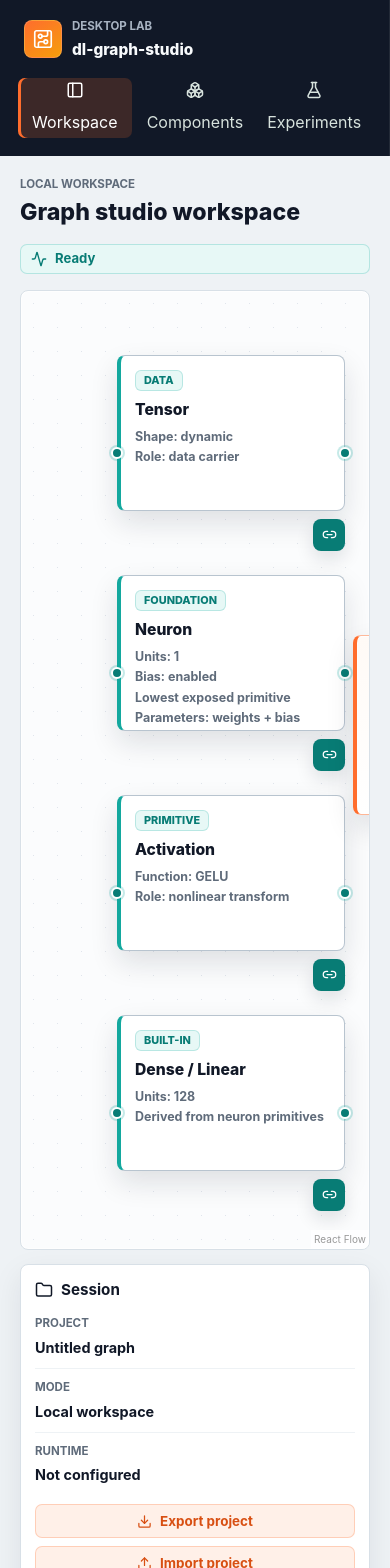
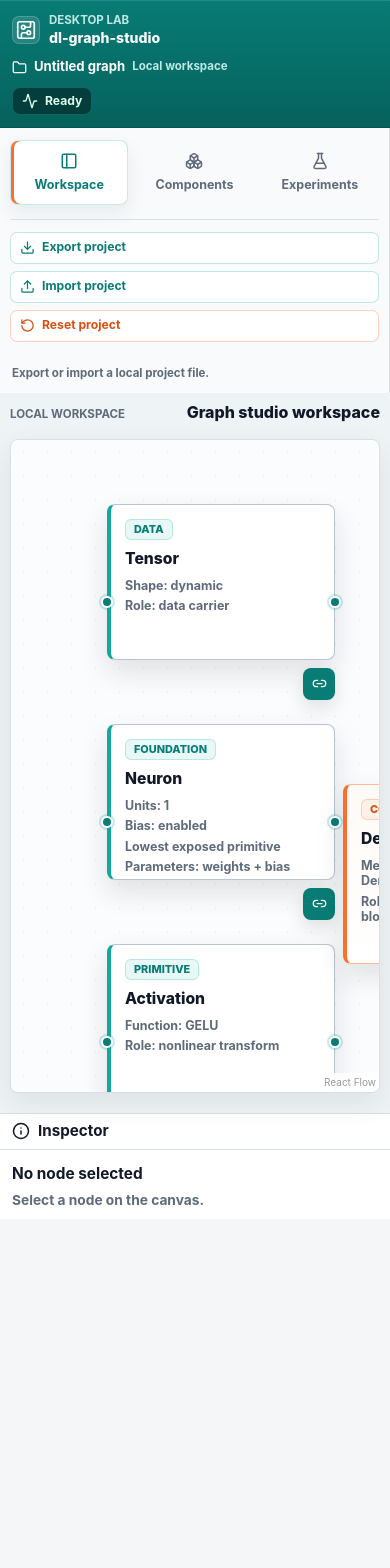
Before and after one commit to DoMo-98/dl-graph-studio, a React (Vite) app: page / in a window 390 px wide. Shown: the top 1568 px of the page. After the commit the page ends 1219 px from the top, so only its background shows below. Built offline with nearby package versions, Linux system fonts and the light colour scheme.

Commit message:
fix: align visual system with approved direction

```diff
--- a/src/App.tsx
+++ b/src/App.tsx
@@ -52,12 +52,6 @@ import type {
 type ConnectionValidationResult =
   | { isValid: true }
   | { isValid: false; message: string };
-
-const workspaceItems = [
-  { label: "Project", value: "Untitled graph" },
-  { label: "Mode", value: "Local workspace" },
-  { label: "Runtime", value: "Not configured" },
-];
 
 const defaultCanvasSize = { width: 960, height: 960 };
 const primitiveFlowNodeSize = { width: 228, height: 196 };
@@ -822,7 +816,7 @@ export function App() {
 
   return (
     <div className="app-shell">
-      <aside className="sidebar" aria-label="Primary">
+      <header className="app-topbar">
         <div className="brand-lockup">
           <div className="brand-mark" aria-hidden="true">
             <CircuitBoard size={22} strokeWidth={1.8} />
@@ -833,8 +827,26 @@ export function App() {
           </div>
         </div>
 
+        <div className="topbar-project" aria-label="Current project">
+          <Folder size={15} aria-hidden="true" />
+          <span>Untitled graph</span>
+          <small>Local workspace</small>
+        </div>
+
+        <div className="status-pill">
+          <Activity size={16} aria-hidden="true" />
+          <span>Ready</span>
+        </div>
+      </header>
+
+      <main id="workspace" className="editor-shell" aria-label="Workspace">
+        <aside className="sidebar" aria-label="Primary">
           <nav className="nav-list" aria-label="Workspace sections">
-          <a className="nav-item active" href="#workspace" aria-current="page">
+            <a
+              className="nav-item active"
+              href="#workspace"
+              aria-current="page"
+            >
               <PanelLeft size={18} aria-hidden="true" />
               <span>Workspace</span>
             </a>
@@ -847,35 +859,7 @@ export function App() {
               <span>Experiments</span>
             </a>
           </nav>
-      </aside>
 
-      <main id="workspace" className="workspace" aria-label="Workspace">
-        <header className="workspace-header">
-          <div>
-            <p className="eyebrow">local workspace</p>
-            <h2>Graph studio workspace</h2>
-          </div>
-          <div className="status-pill">
-            <Activity size={16} aria-hidden="true" />
-            <span>Ready</span>
-          </div>
-        </header>
-
-        <section className="workbench" aria-label="Project overview">
-          <div className="workspace-panel-stack">
-            <div className="workspace-panel">
-              <div className="panel-heading">
-                <Folder size={18} aria-hidden="true" />
-                <h3>Session</h3>
-              </div>
-              <dl className="meta-list">
-                {workspaceItems.map((item) => (
-                  <div className="meta-row" key={item.label}>
-                    <dt>{item.label}</dt>
-                    <dd>{item.value}</dd>
-                  </div>
-                ))}
-              </dl>
           <div className="project-file-actions">
             <button type="button" onClick={exportProject}>
               <Download size={15} aria-hidden="true" />
@@ -896,53 +880,16 @@ export function App() {
               <span>Reset project</span>
             </button>
           </div>
+
           <p className={`project-file-status ${projectStatus.kind}`}>
             {projectStatus.message}
           </p>
-            </div>
+        </aside>
 
-            <aside className="workspace-panel" aria-label="Node inspector">
-              <div className="panel-heading">
-                <Info size={18} aria-hidden="true" />
-                <h3>Inspector</h3>
-              </div>
-
-              {selectedNode ? (
-                <div className="inspector-details">
-                  <span className="architecture-node-kind">
-                    {selectedNode.kind}
-                  </span>
-                  <h4>{selectedNode.label}</h4>
-                  <ul>
-                    {getDisplayMetadata(selectedNode, graphNodes).map(
-                      (item) => (
-                        <li key={item}>{item}</li>
-                      ),
-                    )}
-                  </ul>
-                  {selectedNode.parameters.length > 0 ? (
-                    <div
-                      className="parameter-form"
-                      aria-label={`${selectedNode.label} parameters`}
-                    >
-                      {selectedNode.parameters.map((parameter) => (
-                        <ParameterControl
-                          key={parameter.id}
-                          nodeId={selectedNode.id}
-                          parameter={parameter}
-                          onChange={updateNodeParameter}
-                        />
-                      ))}
-                    </div>
-                  ) : null}
-                </div>
-              ) : (
-                <div className="inspector-empty">
-                  <p>No node selected</p>
-                  <span>Select a node on the canvas.</span>
-                </div>
-              )}
-            </aside>
+        <section className="editor-main" aria-label="Project overview">
+          <div className="workspace-context">
+            <p className="eyebrow">local workspace</p>
+            <h2>Graph studio workspace</h2>
           </div>
 
           <section
@@ -981,9 +928,18 @@ export function App() {
                 </div>
               </div>
             ) : null}
+          </section>
 
           {canvasEdges.length > 0 ? (
-              <div className="connection-list" aria-label="Graph connections">
+            <section
+              className="connection-drawer"
+              aria-label="Graph connections"
+            >
+              <header className="connection-drawer-header">
+                <h3>Connections</h3>
+                <span>{graphConnections.length}</span>
+              </header>
+              <div className="connection-list">
                 {graphConnections.map((connection) => {
                   const connectionLabel = getGraphConnectionLabel(
                     connection,
@@ -1006,6 +962,7 @@ export function App() {
                   );
                 })}
               </div>
+            </section>
           ) : null}
 
           {connectionFeedback ? (
@@ -1015,7 +972,47 @@ export function App() {
             </div>
           ) : null}
         </section>
-        </section>
+
+        <aside className="inspector-panel" aria-label="Node inspector">
+          <div className="panel-heading">
+            <Info size={18} aria-hidden="true" />
+            <h3>Inspector</h3>
+          </div>
+
+          {selectedNode ? (
+            <div className="inspector-details">
+              <span className="architecture-node-kind">
+                {selectedNode.kind}
+              </span>
+              <h4>{selectedNode.label}</h4>
+              <ul>
+                {getDisplayMetadata(selectedNode, graphNodes).map((item) => (
+                  <li key={item}>{item}</li>
+                ))}
+              </ul>
+              {selectedNode.parameters.length > 0 ? (
+                <div
+                  className="parameter-form"
+                  aria-label={`${selectedNode.label} parameters`}
+                >
+                  {selectedNode.parameters.map((parameter) => (
+                    <ParameterControl
+                      key={parameter.id}
+                      nodeId={selectedNode.id}
+                      parameter={parameter}
+                      onChange={updateNodeParameter}
+                    />
+                  ))}
+                </div>
+              ) : null}
+            </div>
+          ) : (
+            <div className="inspector-empty">
+              <p>No node selected</p>
+              <span>Select a node on the canvas.</span>
+            </div>
+          )}
+        </aside>
       </main>
     </div>
   );
--- a/src/styles.css
+++ b/src/styles.css
@@ -61,37 +61,59 @@ a {
 .app-shell {
   display: grid;
   min-height: 100vh;
-  grid-template-columns: 236px minmax(0, 1fr);
+  grid-template-rows: 48px minmax(0, 1fr);
+  background: #eef3f5;
+}
+
+.app-topbar {
+  display: grid;
+  grid-template-columns: 232px minmax(0, 1fr) auto;
+  align-items: center;
+  gap: 16px;
+  min-width: 0;
+  padding: 0 14px;
+  color: #f8fafc;
+  background: linear-gradient(180deg, #087c75 0%, #06615c 100%);
+  border-bottom: 1px solid rgb(3 79 74 / 82%);
+  box-shadow: 0 1px 0 rgb(255 255 255 / 12%) inset;
+}
+
+.editor-shell {
+  display: grid;
+  grid-template-columns: 156px minmax(0, 1fr) 286px;
+  min-height: 0;
+  height: calc(100vh - 48px);
   background: var(--surface-muted);
 }
 
 .sidebar {
   display: flex;
   flex-direction: column;
-  gap: 22px;
-  padding: 20px 14px;
-  color: #f8fafc;
-  background: var(--sidebar);
-  border-right: 1px solid rgb(255 255 255 / 8%);
+  gap: 14px;
+  min-height: 0;
+  padding: 12px 10px;
+  color: var(--ink);
+  background: #f8fafb;
+  border-right: 1px solid var(--border);
 }
 
 .brand-lockup {
   display: grid;
-  grid-template-columns: 38px minmax(0, 1fr);
-  gap: 10px;
+  grid-template-columns: 28px minmax(0, 1fr);
+  gap: 9px;
   align-items: center;
-  padding: 0 6px;
+  min-width: 0;
 }
 
 .brand-mark {
   display: grid;
-  width: 38px;
-  height: 38px;
+  width: 28px;
+  height: 28px;
   place-items: center;
   color: #ffffff;
-  background: linear-gradient(145deg, var(--accent), #f59e0b);
-  border: 1px solid rgb(255 255 255 / 16%);
-  border-radius: 8px;
+  background: rgb(255 255 255 / 12%);
+  border: 1px solid rgb(255 255 255 / 18%);
+  border-radius: 7px;
 }
 
 .eyebrow {
@@ -104,7 +126,8 @@ a {
 }
 
 .brand-lockup .eyebrow {
-  color: var(--sidebar-muted);
+  margin-bottom: 1px;
+  color: #bde8e4;
 }
 
 h1,
@@ -117,7 +140,7 @@ p {
 h1 {
   margin-bottom: 0;
   color: #f8fafc;
-  font-size: 0.96rem;
+  font-size: 0.88rem;
   font-weight: 760;
   line-height: 1.2;
 }
@@ -125,7 +148,7 @@ h1 {
 h2 {
   margin-bottom: 0;
   color: var(--ink);
-  font-size: 1.45rem;
+  font-size: 1rem;
   font-weight: 780;
   line-height: 1.15;
 }
@@ -143,102 +166,119 @@ h4 {
 
 .nav-list {
   display: grid;
-  gap: 6px;
+  gap: 7px;
 }
 
 .nav-item {
   display: grid;
-  grid-template-columns: 22px minmax(0, 1fr);
+  grid-template-rows: 22px auto;
   align-items: center;
-  gap: 9px;
-  min-height: 38px;
-  padding: 0 9px;
-  color: #d7e2dd;
-  border-radius: 7px;
+  justify-items: center;
+  gap: 6px;
+  min-height: 62px;
+  padding: 9px 6px;
+  color: var(--ink-muted);
+  background: transparent;
+  border: 1px solid transparent;
+  border-radius: 8px;
+  font-size: 0.78rem;
+  font-weight: 720;
+  text-align: center;
 }
 
 .nav-item:hover {
-  background: rgb(255 255 255 / 8%);
+  color: var(--teal-strong);
+  background: var(--teal-soft);
+  border-color: rgb(19 168 158 / 18%);
 }
 
 .nav-item:focus-visible {
-  background: rgb(255 255 255 / 10%);
+  color: var(--teal-strong);
+  background: var(--teal-soft);
   outline: none;
-  box-shadow:
-    inset 3px 0 0 var(--accent),
-    0 0 0 3px rgb(255 109 45 / 24%);
+  box-shadow: 0 0 0 3px rgb(19 168 158 / 20%);
 }
 
 .nav-item.active {
-  color: #ffffff;
-  background: rgb(255 109 45 / 18%);
-  box-shadow: inset 3px 0 0 var(--accent);
+  color: var(--teal-strong);
+  background: #ffffff;
+  border-color: rgb(19 168 158 / 24%);
+  box-shadow:
+    inset 3px 0 0 var(--accent),
+    0 8px 20px rgb(17 24 39 / 7%);
 }
 
-.workspace {
+.topbar-project {
   display: flex;
+  align-items: center;
   min-width: 0;
-  flex-direction: column;
-  gap: 16px;
-  padding: 20px;
+  gap: 7px;
+  color: #ffffff;
+  font-size: 0.82rem;
+  font-weight: 740;
 }
 
-.workspace-header {
-  display: flex;
-  align-items: flex-start;
-  justify-content: space-between;
-  gap: 18px;
+.topbar-project span {
+  overflow: hidden;
+  text-overflow: ellipsis;
+  white-space: nowrap;
+}
+
+.topbar-project small {
+  color: #bde8e4;
+  font-size: 0.72rem;
+  font-weight: 680;
 }
 
 .status-pill {
   display: inline-flex;
   align-items: center;
-  gap: 8px;
-  min-height: 30px;
-  padding: 0 10px;
-  color: var(--teal-strong);
-  background: var(--teal-soft);
-  border: 1px solid rgb(19 168 158 / 24%);
-  border-radius: 7px;
-  font-size: 0.82rem;
+  justify-self: end;
+  gap: 7px;
+  min-height: 28px;
+  padding: 0 9px;
+  color: #dcfce7;
+  background: rgb(4 47 46 / 72%);
+  border: 1px solid rgb(45 212 191 / 28%);
+  border-radius: 8px;
+  font-size: 0.76rem;
   font-weight: 700;
   white-space: nowrap;
 }
 
-.workbench {
+.editor-main {
+  position: relative;
   display: grid;
-  grid-template-columns: minmax(220px, 284px) minmax(0, 1fr);
-  align-items: start;
-  gap: 14px;
+  grid-template-rows: auto minmax(0, 1fr) auto;
+  gap: 10px;
   min-height: 0;
-  flex: 1;
+  min-width: 0;
+  padding: 10px;
+  background: #eef3f5;
 }
 
-.workspace-panel,
-.graph-canvas {
-  background: var(--surface);
-  border: 1px solid var(--border);
-  border-radius: 8px;
-  box-shadow: var(--shadow-soft);
+.workspace-context {
+  display: flex;
+  align-items: baseline;
+  justify-content: space-between;
+  min-height: 26px;
+  gap: 12px;
 }
 
-.workspace-panel {
-  align-self: start;
-  padding: 14px;
-}
-
-.workspace-panel-stack {
-  display: grid;
-  align-content: start;
-  gap: 14px;
+.workspace-context .eyebrow {
+  margin: 0;
 }
 
 .panel-heading {
   display: flex;
   align-items: center;
   gap: 8px;
-  margin-bottom: 14px;
+  min-height: 36px;
+  margin: -10px -12px 12px;
+  padding: 0 12px;
   color: var(--ink);
+  background: #ffffff;
+  border-bottom: 1px solid var(--border);
 }
 
 .meta-list {
@@ -275,35 +315,48 @@ h4 {
 
 .project-file-actions {
   display: grid;
-  gap: 8px;
-  margin-top: 18px;
+  gap: 7px;
+  margin-top: auto;
+  padding-top: 12px;
+  border-top: 1px solid var(--border);
 }
 
 .project-file-actions button,
 .project-file-import {
   display: inline-flex;
   align-items: center;
-  justify-content: center;
-  gap: 8px;
-  min-height: 34px;
+  justify-content: flex-start;
+  gap: 7px;
+  min-height: 32px;
   width: 100%;
-  padding: 0 10px;
-  color: var(--accent-strong);
-  background: var(--accent-soft);
-  border: 1px solid rgb(255 109 45 / 26%);
+  padding: 0 9px;
+  color: var(--teal-strong);
+  background: #ffffff;
+  border: 1px solid rgb(19 168 158 / 26%);
   border-radius: 7px;
   font: inherit;
-  font-size: 0.84rem;
+  font-size: 0.76rem;
   font-weight: 740;
   cursor: pointer;
+}
+
+.project-file-actions button:last-child {
+  color: var(--accent-strong);
+  border-color: rgb(255 109 45 / 30%);
 }
 
 .project-file-actions button:hover,
 .project-file-actions button:focus-visible,
 .project-file-import:hover,
 .project-file-import:focus-within {
-  background: #ffe3d4;
+  background: var(--teal-soft);
   outline: none;
+  box-shadow: 0 0 0 3px rgb(19 168 158 / 18%);
+}
+
+.project-file-actions button:last-child:hover,
+.project-file-actions button:last-child:focus-visible {
+  background: var(--accent-soft);
   box-shadow: var(--focus-ring);
 }
 
@@ -320,11 +373,12 @@ h4 {
 }
 
 .project-file-status {
-  margin: 12px 0 0;
+  margin: 0;
+  padding: 10px 2px 0;
   color: var(--ink-muted);
-  font-size: 0.82rem;
+  font-size: 0.72rem;
   font-weight: 650;
-  line-height: 1.35;
+  line-height: 1.3;
 }
 
 .project-file-status.success {
@@ -337,11 +391,14 @@ h4 {
 
 .graph-canvas {
   position: relative;
-  height: 960px;
-  min-height: 960px;
+  min-height: 0;
   overflow: hidden;
   background: var(--canvas);
-  box-shadow: inset 0 0 0 1px rgb(255 255 255 / 80%);
+  border: 1px solid var(--border);
+  border-radius: 8px;
+  box-shadow:
+    inset 0 0 0 1px rgb(255 255 255 / 86%),
+    var(--shadow-soft);
 }
 
 .graph-canvas .react-flow {
@@ -411,7 +468,9 @@ h4 {
 .architecture-node.selected {
   border-color: var(--accent);
   border-left-color: var(--accent);
-  box-shadow: var(--focus-ring), var(--shadow-node);
+  outline: 2px solid rgb(255 109 45 / 86%);
+  outline-offset: 2px;
+  box-shadow: var(--shadow-node);
 }
 
 .architecture-node.moving {
@@ -525,32 +584,59 @@ h4 {
   border-color: rgb(255 109 45 / 72%);
 }
 
+.connection-drawer {
+  overflow: hidden;
+  background: #ffffff;
+  border: 1px solid var(--border);
+  border-radius: 8px;
+  box-shadow: var(--shadow-soft);
+}
+
+.connection-drawer-header {
+  display: flex;
+  align-items: center;
+  justify-content: space-between;
+  min-height: 38px;
+  padding: 0 12px;
+  border-bottom: 1px solid var(--surface-muted);
+}
+
+.connection-drawer-header span {
+  display: inline-grid;
+  min-width: 20px;
+  height: 20px;
+  place-items: center;
+  color: #ffffff;
+  background: var(--teal-strong);
+  border-radius: 999px;
+  font-size: 0.72rem;
+  font-weight: 800;
+}
+
 .connection-list {
-  position: absolute;
-  right: 16px;
-  top: 16px;
-  z-index: 4;
   display: grid;
-  gap: 6px;
-  max-width: min(280px, calc(100% - 32px));
-  padding: 10px;
-  color: var(--teal-strong);
-  background: rgb(255 255 255 / 94%);
-  border: 1px solid rgb(19 168 158 / 24%);
-  border-radius: 8px;
-  box-shadow: 0 12px 28px rgb(17 24 39 / 10%);
-  pointer-events: auto;
+  max-height: 132px;
+  overflow: auto;
+  color: var(--ink);
 }
 
 .connection-list-item {
   display: grid;
-  grid-template-columns: minmax(0, 1fr) 26px;
+  grid-template-columns: minmax(0, 1fr) 30px;
   align-items: center;
-  gap: 8px;
+  gap: 10px;
+  min-height: 38px;
+  padding: 0 10px 0 12px;
+  border-bottom: 1px solid var(--surface-muted);
+}
+
+.connection-list-item:last-child {
+  border-bottom: 0;
 }
 
 .connection-list-item span {
   overflow-wrap: anywhere;
+  color: var(--teal-strong);
   font-size: 0.78rem;
   font-weight: 760;
   line-height: 1.25;
@@ -577,16 +663,15 @@ h4 {
 }
 
 .connection-feedback {
-  position: fixed;
-  left: max(16px, env(safe-area-inset-left));
-  right: max(16px, env(safe-area-inset-right));
-  bottom: max(16px, env(safe-area-inset-bottom));
+  position: absolute;
+  left: 18px;
+  bottom: 18px;
   z-index: 20;
   display: grid;
   grid-template-columns: 18px minmax(0, 1fr);
   align-items: start;
   gap: 8px;
-  max-width: 520px;
+  width: min(540px, calc(100% - 36px));
   padding: 10px 12px;
   color: var(--accent-strong);
   background: rgb(255 240 232 / 96%);
@@ -601,6 +686,15 @@ h4 {
 
 .connection-feedback svg {
   margin-top: 1px;
+}
+
+.inspector-panel {
+  min-height: 0;
+  overflow: auto;
+  padding: 10px 12px;
+  background: #ffffff;
+  border-left: 1px solid var(--border);
+  box-shadow: -10px 0 26px rgb(17 24 39 / 4%);
 }
 
 .inspector-details {
@@ -740,12 +834,24 @@ h4 {
 
 @media (max-width: 820px) {
   .app-shell {
-    grid-template-columns: 1fr;
+    grid-template-rows: auto auto;
   }
 
-  .sidebar {
-    gap: 18px;
-    padding: 18px;
+  .app-topbar {
+    grid-template-columns: 1fr;
+    gap: 10px;
+    padding: 12px;
+  }
+
+  .topbar-project,
+  .status-pill {
+    justify-self: start;
+  }
+
+  .editor-shell {
+    grid-template-columns: 1fr;
+    height: auto;
+    min-height: calc(100vh - 48px);
   }
 
   .nav-list {
@@ -760,22 +866,21 @@ h4 {
     text-align: center;
   }
 
-  .workspace {
-    padding: 20px;
+  .project-file-actions {
+    margin-top: 0;
   }
 
-  .workspace-header,
-  .workbench {
-    grid-template-columns: 1fr;
+  .editor-main {
+    min-height: 720px;
   }
 
-  .workspace-header {
-    display: grid;
+  .inspector-panel {
+    border-top: 1px solid var(--border);
+    border-left: 0;
   }
 
   .graph-canvas {
-    order: -1;
-    min-height: 960px;
+    min-height: 640px;
   }
 
   .canvas-empty-state {
```
Also changed, not shown: 3 other files (tests, documents, lock files or other folders). Lines whose indentation alone changed are shown as unchanged.
